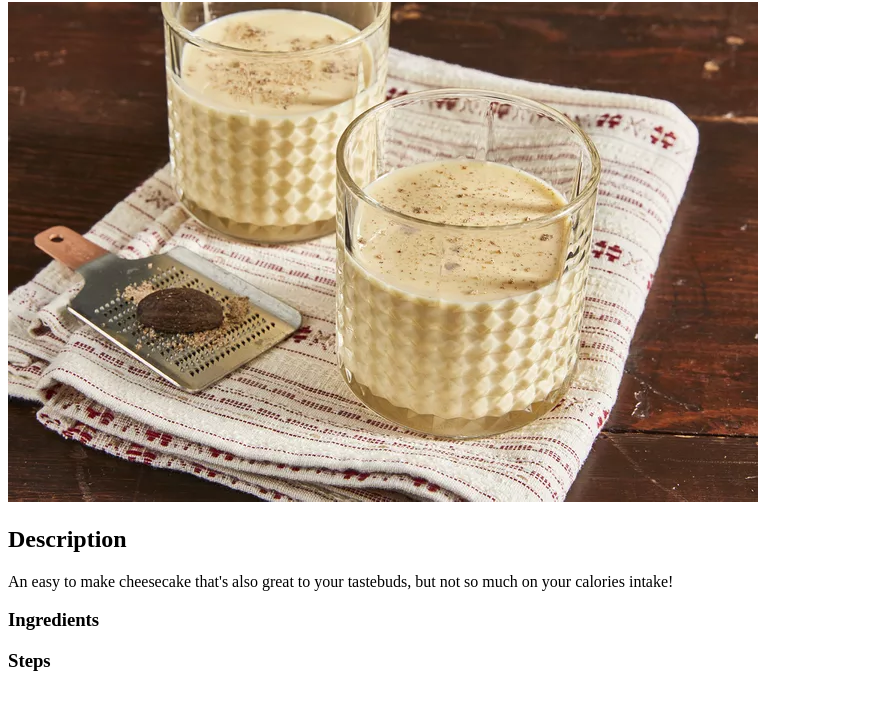
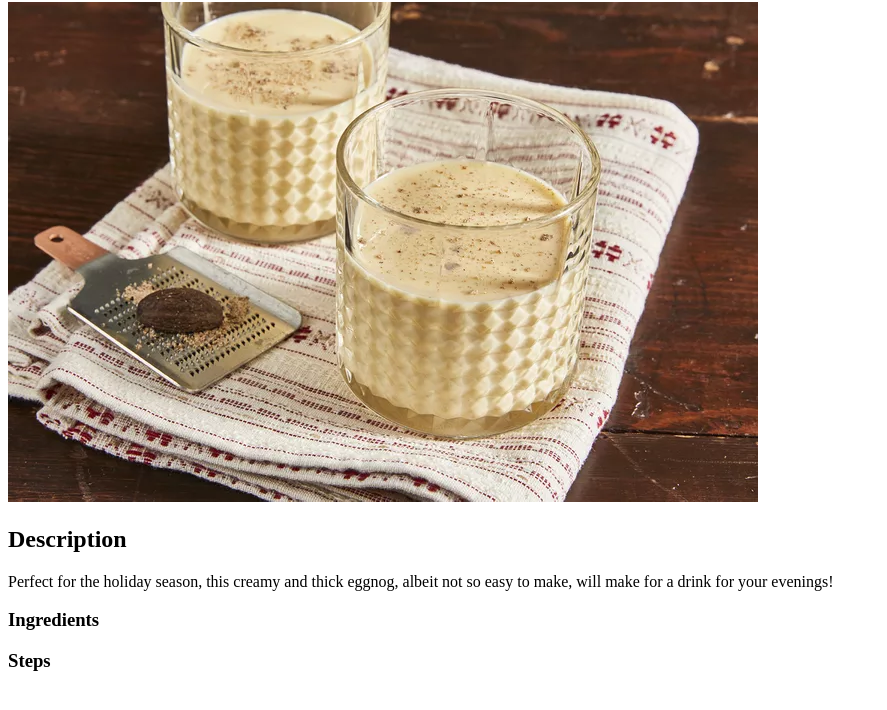
Before and after one commit to ZarathustraSama/odin-recipes, a plain HTML site: page recipes/eggnog.html in a window 1280 px wide. Shown: the part 78-788 px from the top of the page, without its empty margins (0-887 px from the left). Drawn offline with Linux system fonts and the light colour scheme.

Commit message:
Fixed description

```diff
--- a/recipes/eggnog.html
+++ b/recipes/eggnog.html
@@ -9,7 +9,7 @@
     <h1>Eggnog</h1>
     <img src="eggnog.jpg">
     <h2>Description</h2>
-    <p>An easy to make cheesecake that's also great to your tastebuds, but not so much on your calories intake!</p>
+    <p>Perfect for the holiday season, this creamy and thick eggnog, albeit not so easy to make, will make for a drink for your evenings!</p>
     <h3>Ingredients</h3>
     <ul>
 
```
